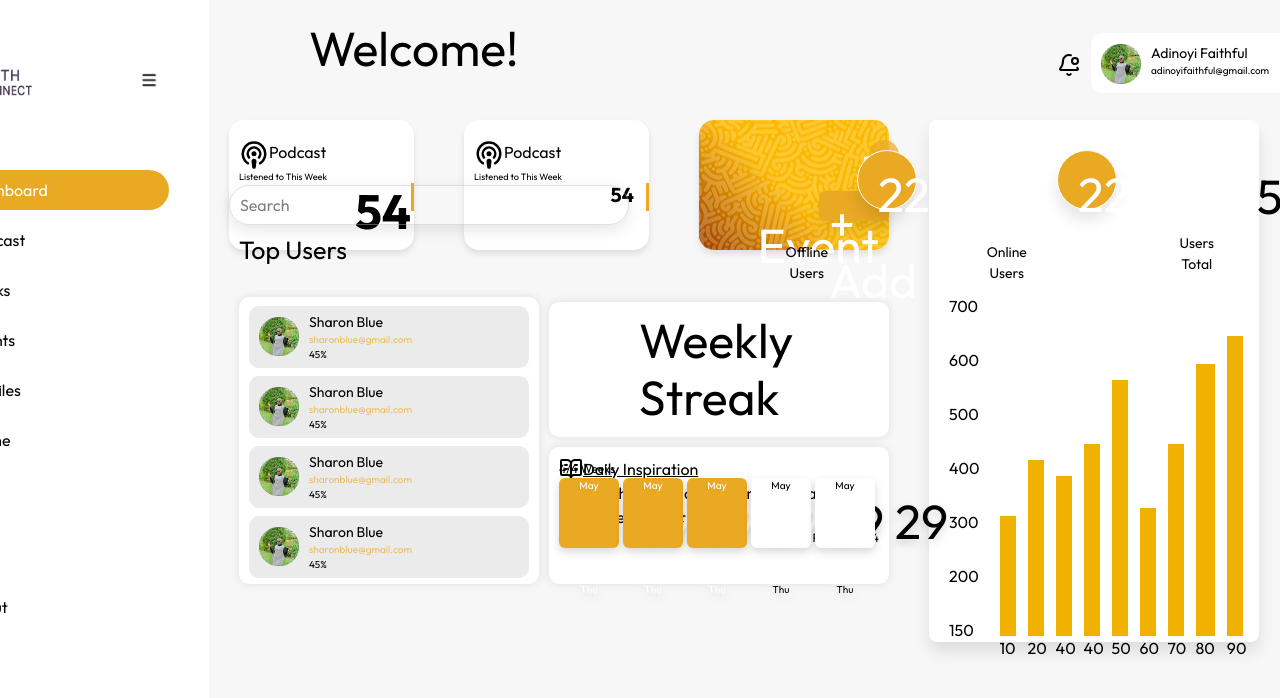
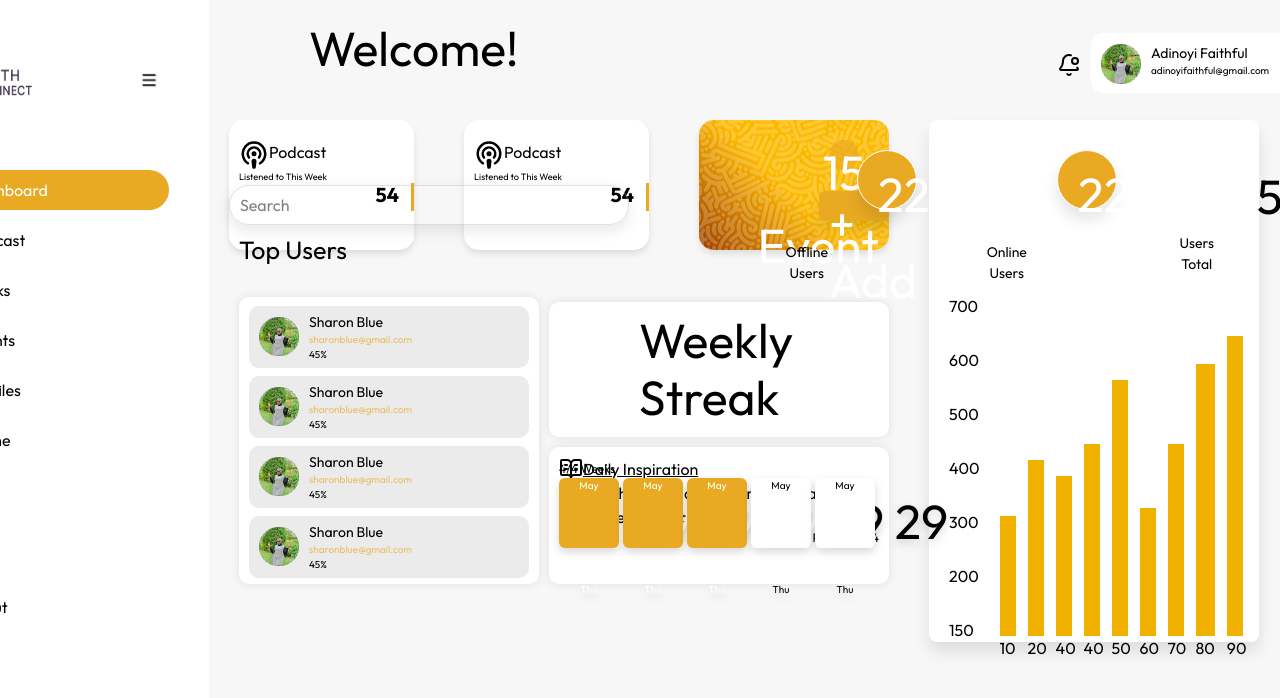
Before and after one commit to bantofweb4/FaithConnect, a React (Vite) app: page /dashboard in a window 1280 px wide. Shown: the top 698 px of the page. Built offline with nearby package versions, Linux system fonts and the light colour scheme.

Commit message:
made a change

```diff
--- a/src/component/Podcastbox.css
+++ b/src/component/Podcastbox.css
@@ -44,7 +44,7 @@ body{
 }
 
 .num{
-    margin-left: 80px;
+    margin-left: 40px;
 }
 
 .num54{
--- a/src/component/Podcastbox.jsx
+++ b/src/component/Podcastbox.jsx
@@ -16,7 +16,7 @@ function Podcastbox () {
           </div>
 
           <div className="flex justify-end mt-3">
-            <h1 className="mr-3 text-xl"> <b>54</b></h1>
+            <h1 className="num54"> <b>54</b></h1>
             <div className="w-[3px] h-7 bg-[#E9A923]"></div>
           </div>
         </div>
```
